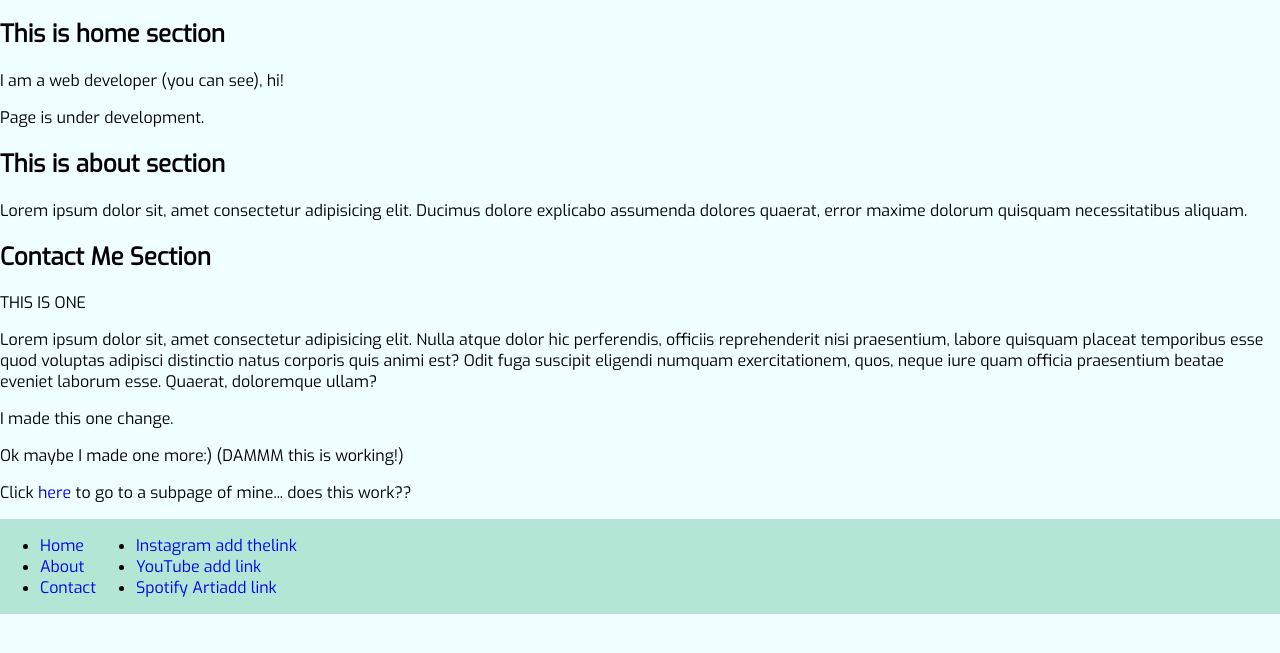
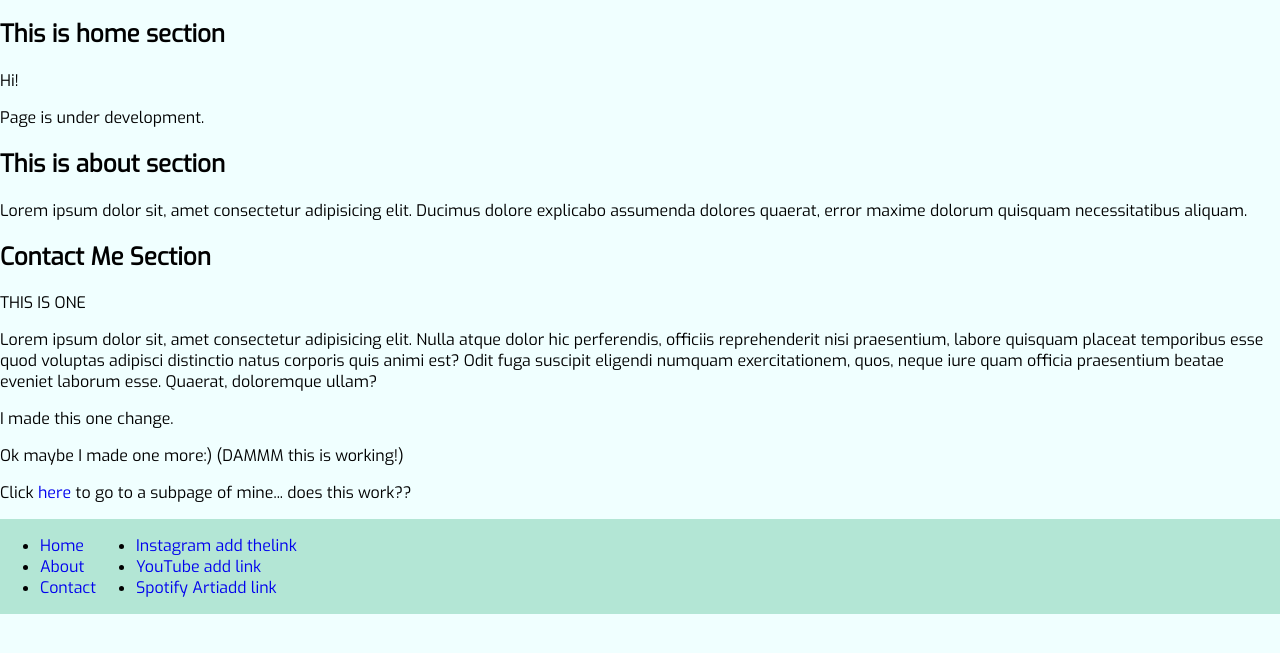
Before and after one commit to v-yogesh/mysite, a plain HTML site: page index.html in a window 1280 px wide. Shown: the part 147-800 px from the top of the page. Drawn offline with Linux system fonts and the light colour scheme.

Commit message:
minor changes

```diff
--- a/index.html
+++ b/index.html
@@ -33,7 +33,7 @@
 
 		<section id="home">
 			<h2>This is home section</h2>
-			<p>I am a web developer (you can see), hi!</p>
+			<p>Hi!</p>
 			<p>Page is under development.</p>
 		</section>
 
```
